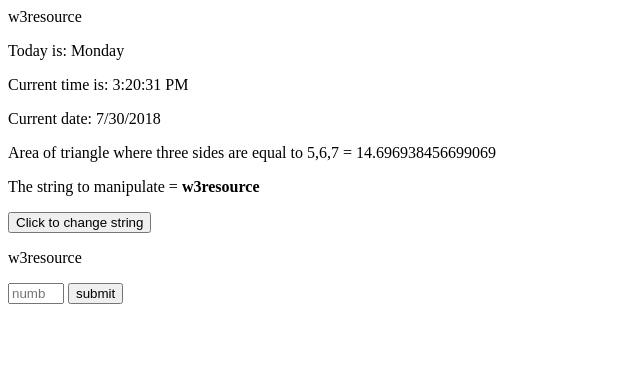
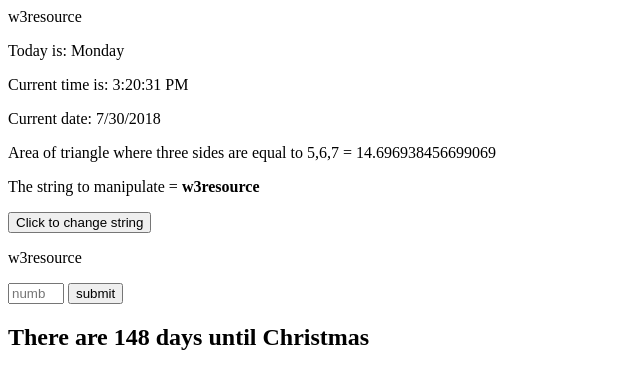
Before and after one commit to Petemab/exercises, a plain HTML site: page index.html in a window 1280 px wide. Shown: the whole page, without its empty margins (0-640 px from the left). Drawn offline with Linux system fonts and the light colour scheme.

Commit message:
completed ex 9

```diff
--- a/app.js
+++ b/app.js
@@ -139,10 +139,26 @@ window.addEventListener('DOMContentLoaded', function() {
 
   }
 
-
-  // const userNum = document.querySelector('.guess');
+  // 9. Write a JavaScript program to calculate days left until next Christmas.
 
 
+  const christmas = new Date(now.getFullYear(), 11, 25);
+  const daysTilXmas = document.querySelector('.daysTilXmas');
+
+  function daysUntilXmas(){
+    const totalTime = (christmas.getTime() - now.getTime());
+    return daysTilXmas.innerHTML = (Math.ceil(totalTime / 24 / 60 / 60 / 1000));
+
+  }
+
+  daysUntilXmas();
+
+  // 10. Write a JavaScript function to check whether an `input` is an array or not. Go to the editor
+  // Test Data :
+  // console.log(is_array('w3resource'));
+  // console.log(is_array([1, 2, 4, 0]));
+  // false
+  // true
 
 
 
--- a/index.html
+++ b/index.html
@@ -20,6 +20,7 @@
     <input type="button" class="guessButton" value="submit">
   </form>
   <p class="answer"></p>
+  <h2>There are <strong><span class="daysTilXmas"></span></strong> days until Christmas</h2>
 
 
 </body>
```
